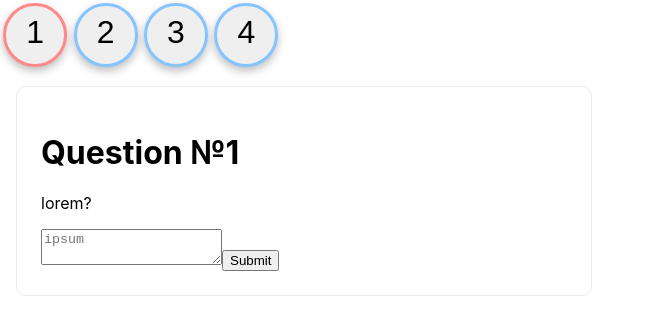
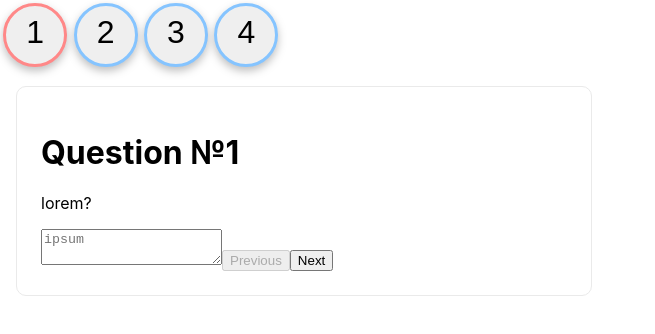
Before and after one commit to ekinohito/platform-frontend, a Next.js app: page /test in a window 1280 px wide. Shown: the top 334 px of the page, without its empty margins (0-655 px from the left). Built offline with nearby package versions, Linux system fonts and the light colour scheme.

Commit message:
quality of life improvements

```diff
--- a/components/AnswerField.tsx
+++ b/components/AnswerField.tsx
@@ -1,21 +1,26 @@
-import React from "react";
+import React, {useState} from "react";
 import Stage from "../utils/Stage";
 import {TextboxStage} from "../utils/TextboxStage";
 import {CheckboxStage} from "../utils/CheckboxStage";
+import styles from "../styles/AnswerField.module.css";
 
 export default function AnswerField(props: {stage: Stage}) {
     const {stage} = props
     switch (true) {
         case stage instanceof TextboxStage:
             const textbox = stage as TextboxStage
-            return <textarea placeholder={textbox.hint}/>
+            return <textarea placeholder={textbox.hint} value={textbox.text} onChange={event => textbox.setText(event.target.value)}/>
         case stage instanceof CheckboxStage:
             const checkbox = stage as CheckboxStage
-            return <ul>
+            return <div>
                     {checkbox.variants.map((value, index) =>
-                        <li key={index}>{value}</li>
+                        <div key={index}
+                             onClick={() => checkbox.setSelected(index)}
+                             className={`${styles.variant} ${index==checkbox.selected?styles.selected:''}`}>
+                            <span/>{value}
+                        </div>
                     )}
-                </ul>
+                </div>
         case true:
             throw "Not implemented"
     }
--- a/components/MainFrame.tsx
+++ b/components/MainFrame.tsx
@@ -1,14 +1,15 @@
-import React from "react";
+import React, {Dispatch, SetStateAction} from "react";
 import Stage from "../utils/Stage";
 import Frame from "./Frame";
 import AnswerField from "./AnswerField";
 
-export default function MainFrame(props: {stage: Stage, index: number}) {
-    const {stage, index} = props
+export default function MainFrame(props: {stage: Stage, index: number, setIndex: Dispatch<SetStateAction<number>>}) {
+    const {stage, index, setIndex} = props
     return <Frame>
         <h1>Question №{index + 1}</h1>
         <p>{stage.question}</p>
         <AnswerField stage={stage}/>
-        <button onClick={() => stage.setDone(true)}>Submit</button>
+        <button onClick={() => setIndex(index - 1)} disabled={index === 0}>Previous</button>
+        <button onClick={() => setIndex(index + 1)}>Next</button>
     </Frame>
 }
--- a/pages/test.js
+++ b/pages/test.tsx
@@ -6,21 +6,24 @@ import MainFrame from "../components/MainFrame";
 
 export default function Test() {
     const [selectedIndex, setSelectedIndex] = useState(0)
+    const setAndUpdateIndex = (index: number) => {
+        stages[selectedIndex].setDone(stages[selectedIndex].isFilled);
+        setSelectedIndex(index)
+    }
     const stages = [
         new TextboxStage('lorem?', 'ipsum'),
         new CheckboxStage('why?', ['because', 'because(2)', 'because(3)']),
         new CheckboxStage('why?', ['because', 'because(2)', 'because(3)']),
         new CheckboxStage('why?', ['because', 'because(2)', 'because(3)'])
     ]
-    console.log(typeof stages[selectedIndex])
     return <div>
         <div style={{display: "flex"}}>
             {stages.map((value, index) =>
-                <Button key={index} onClick={() => setSelectedIndex(index)} selected={index === selectedIndex} done={value.done}>
+                <Button key={index} onClick={() => setAndUpdateIndex(index)} selected={index === selectedIndex} done={value.done}>
                     {index + 1}
                 </Button>
             )}
         </div>
-        <MainFrame stage={stages[selectedIndex]} index={selectedIndex}/>
+        <MainFrame stage={stages[selectedIndex]} index={selectedIndex} setIndex={setAndUpdateIndex}/>
     </div>
 }
--- /dev/null
+++ b/styles/AnswerField.module.css
@@ -0,0 +1,16 @@
+.variant {
+    cursor: pointer;
+}
+
+.variant span {
+    width: 12px;
+    height: 12px;
+    border-radius: 6px;
+    display: inline-block;
+    margin-right: 8px;
+    background-color: #BFCEDD;
+}
+
+.variant.selected span {
+    background-color: #3694EB;
+}
--- a/utils/CheckboxStage.ts
+++ b/utils/CheckboxStage.ts
@@ -1,9 +1,19 @@
 import Stage from "./Stage";
+import {Dispatch, SetStateAction, useState} from "react";
 
 export class CheckboxStage extends Stage {
     variants: string[];
-    constructor(question: string, variants: string[]) {
-        super(question);
+    selected: number;
+    setSelected: Dispatch<SetStateAction<number>>;
+    constructor(question: string, variants: string[], done: boolean = false, selected: number = -1) {
+        super(question, done);
         this.variants = [...variants];
+        const [selected_, setSelected] = useState(selected);
+        this.selected = selected_
+        this.setSelected = setSelected
+    }
+
+    get isFilled(): boolean {
+        return this.selected > -1;
     }
 }
--- a/utils/Stage.ts
+++ b/utils/Stage.ts
@@ -10,4 +10,7 @@ export default class Stage {
         this.done = done_
         this.setDone = setDone
     }
+    get isFilled(): boolean {
+        return false
+    }
 }
--- a/utils/TextboxStage.ts
+++ b/utils/TextboxStage.ts
@@ -1,9 +1,19 @@
 import Stage from "./Stage";
+import {Dispatch, SetStateAction, useState} from "react";
 
 export class TextboxStage extends Stage {
     hint: string;
-    constructor(question: string, hint: string = "") {
+    text: string;
+    setText: Dispatch<SetStateAction<string>>;
+    constructor(question: string, hint: string = "", done: boolean = false, text: string = "") {
         super(question);
         this.hint = hint;
+        const [text_, setText] = useState(text);
+        this.text = text_
+        this.setText = setText
+    }
+
+    get isFilled(): boolean {
+        return this.text != "";
     }
 }
```
